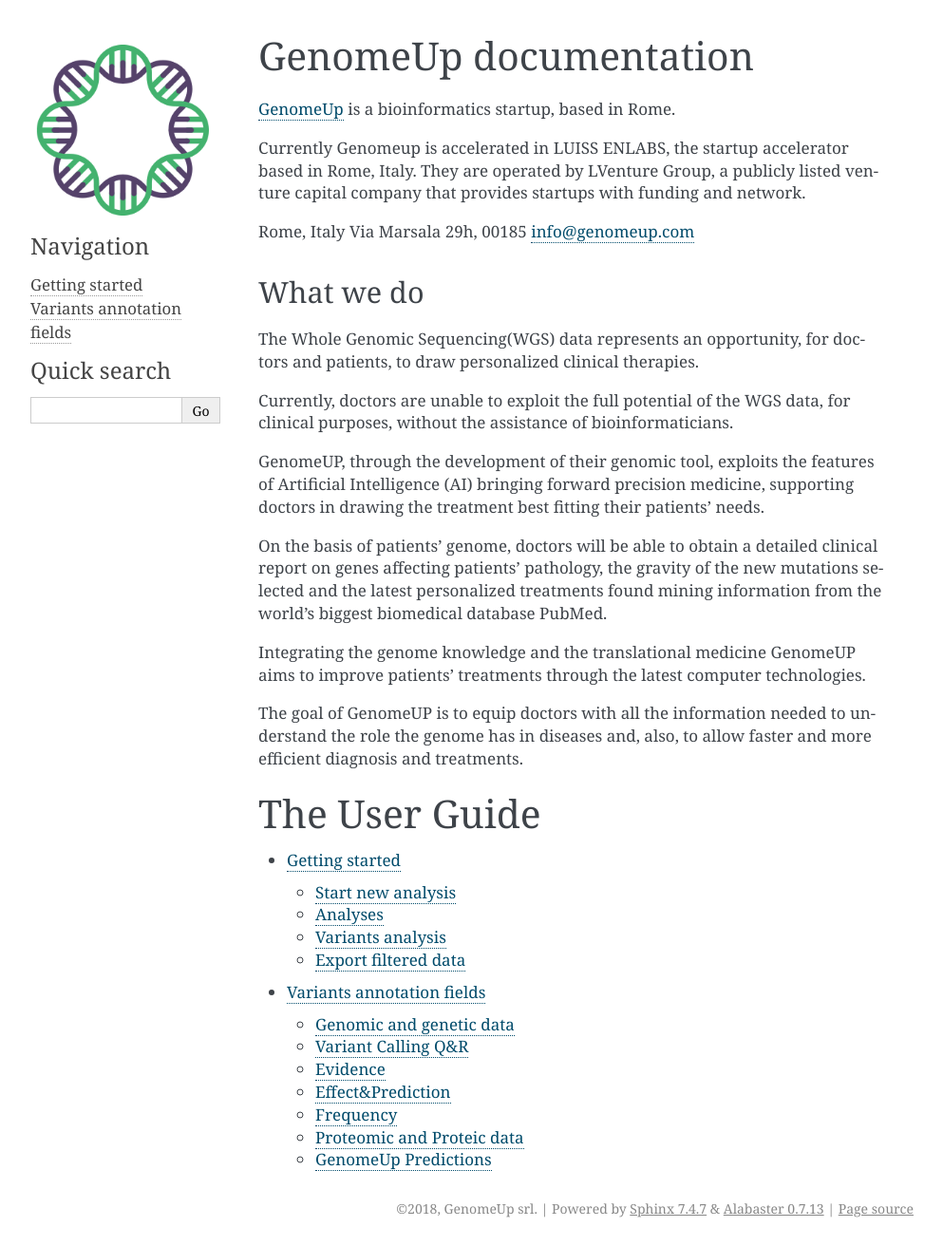
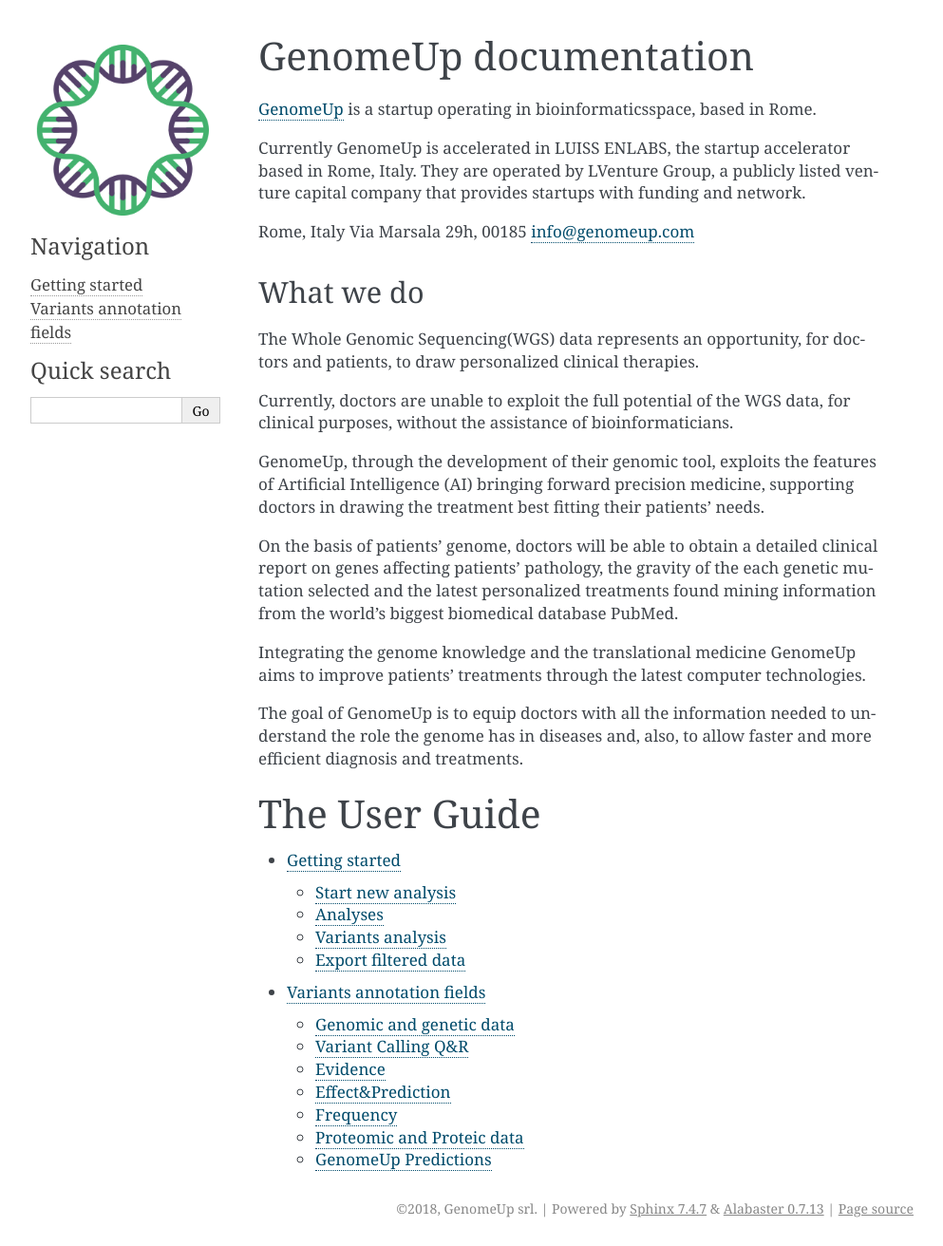
Before and after one commit to saraicarus/genomeup_doc, a Sphinx documentation site: the page built from source/index.rst, in a window 1280 px wide. Shown: the whole page at 95% size, without its empty margins (148-1141 px from the left). Built offline with Sphinx 7.4.7, drawn with Linux system fonts in a browser that asks for light colours.

Commit message:
Update index.rst
various corrections

```diff
--- a/source/index.rst
+++ b/source/index.rst
@@ -1,8 +1,8 @@
 GenomeUp documentation
 ===============================
-`GenomeUp <https://www.genomeup.com/>`_ is a bioinformatics startup, based in Rome.
+`GenomeUp <https://www.genomeup.com/>`_ is a startup operating in bioinformaticsspace, based in Rome.
 
-Currently Genomeup is accelerated in LUISS ENLABS, the startup accelerator based in Rome, Italy. They are operated by LVenture Group, a publicly listed venture capital company that provides startups with funding and network.
+Currently GenomeUp is accelerated in LUISS ENLABS, the startup accelerator based in Rome, Italy. They are operated by LVenture Group, a publicly listed venture capital company that provides startups with funding and network.
 
 Rome, Italy Via Marsala 29h, 00185 info@genomeup.com
 
@@ -13,13 +13,13 @@
 
 Currently, doctors are unable to exploit the full potential of the WGS data, for clinical purposes, without the assistance of bioinformaticians.
 
-GenomeUP, through the development of their genomic tool, exploits the features of Artificial Intelligence (AI) bringing forward precision medicine, supporting doctors in drawing the treatment best fitting their patients’ needs.
+GenomeUp, through the development of their genomic tool, exploits the features of Artificial Intelligence (AI) bringing forward precision medicine, supporting doctors in drawing the treatment best fitting their patients’ needs.
 
-On the basis of patients’ genome, doctors will be able to obtain a detailed clinical report on genes affecting patients’ pathology, the gravity of the new mutations selected and the latest personalized treatments found mining information from the world’s biggest biomedical database PubMed.
+On the basis of patients’ genome, doctors will be able to obtain a detailed clinical report on genes affecting patients’ pathology, the gravity of the each genetic mutation selected and the latest personalized treatments found mining information from the world’s biggest biomedical database PubMed.
 
-Integrating the genome knowledge and the translational medicine GenomeUP aims to improve patients’ treatments through the latest computer technologies.
+Integrating the genome knowledge and the translational medicine GenomeUp aims to improve patients’ treatments through the latest computer technologies.
 
-The goal of GenomeUP is to equip doctors with all the information needed to understand the role the genome has in diseases and, also, to allow faster and more efficient diagnosis and treatments.
+The goal of GenomeUp is to equip doctors with all the information needed to understand the role the genome has in diseases and, also, to allow faster and more efficient diagnosis and treatments.
 
 The User Guide
 ==============
```
